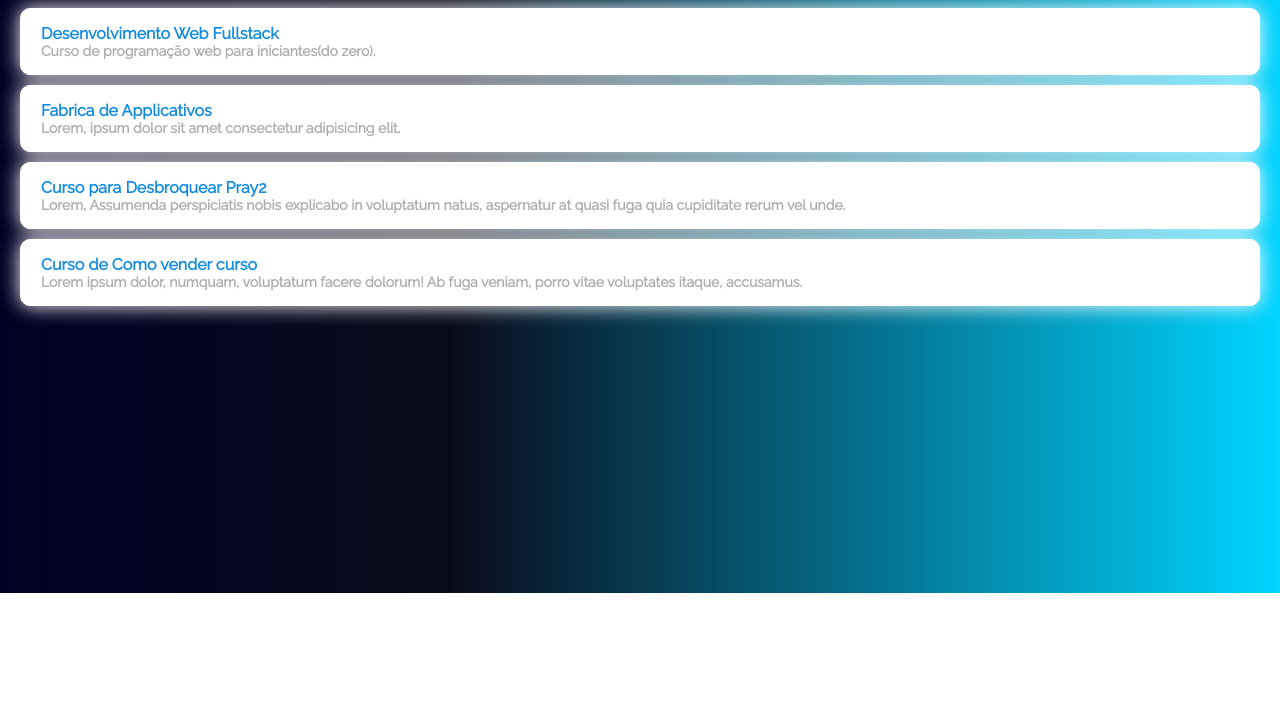
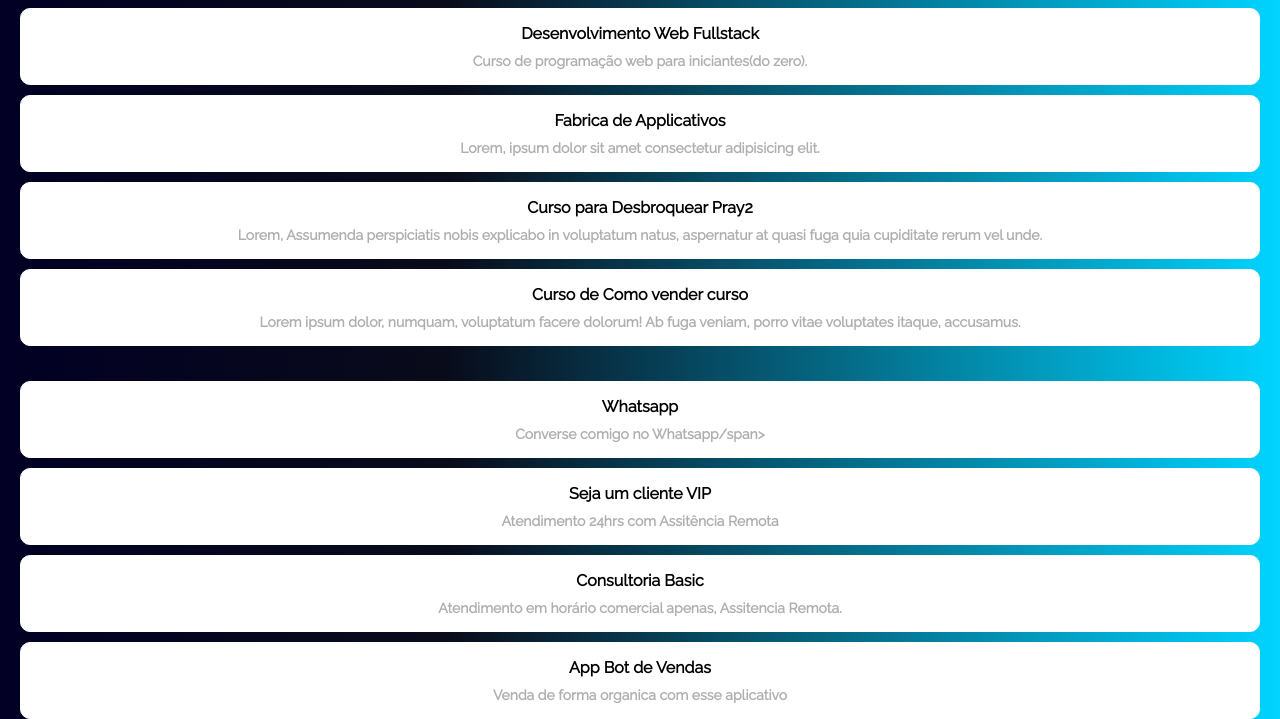
Before and after one commit to DevOsvaldo/Linktree, a plain HTML site: page index.html in a window 1280 px wide. Shown: the part 227-946 px from the top of the page. Before the commit the page ends 820 px from the top, so only its background shows below. Drawn offline with Linux system fonts and the light colour scheme; a web font is replaced by a local one.

Commit message:
Melhorias na identação e syntax

```diff
--- a/css/style.css
+++ b/css/style.css
@@ -54,11 +54,12 @@ h2{
   display: block;
   border: 1px solid white;
   border-radius: 10px;
-  box-shadow: 0 0 20px white;
+
   padding: 15px 20px;
   background-color: #fff;
   font-weight: bold;
-  color: rgb(18, 139, 226);
+  text-align: center;
+  color: black;
   text-decoration: none;
 
 }
@@ -68,4 +69,15 @@ h2{
   color: rgb(176, 173, 173);
   font-size: 14px;
   display: block;
+  margin-top: 10px;
 }
+
+.links-list li a.active{
+   box-shadow: 0 0 20px white;
+   color: rgb(18, 139, 226);
+
+}
+.contato{
+  list-style: none;
+  margin-top: 35px;
+}
--- a/index.html
+++ b/index.html
@@ -78,6 +78,35 @@
     </li>
 
   </ul>
+    <ul class="links-list contato">
+      <li>
+        <a href="">
+          Whatsapp
+          <span>Converse comigo no Whatsapp/span>
+        </a>
+      </li>
+      <li>
+        <a href="">
+          Seja um cliente VIP
+          <span>Atendimento 24hrs com Assitência Remota</span>
+        </a>
+      </li>
+      <li>
+        <a href="">
+          Consultoria Basic
+          <span>
+            Atendimento em horário comercial apenas, Assitencia Remota.
+          </span>
+        </a>
+      </li>
+      <li>
+        <a href="">
+          App Bot de Vendas
+          <span>Venda de forma organica com esse aplicativo</span>
+        </a>
+      </li>
+
+    </ul>
 
 </body>
 
```
